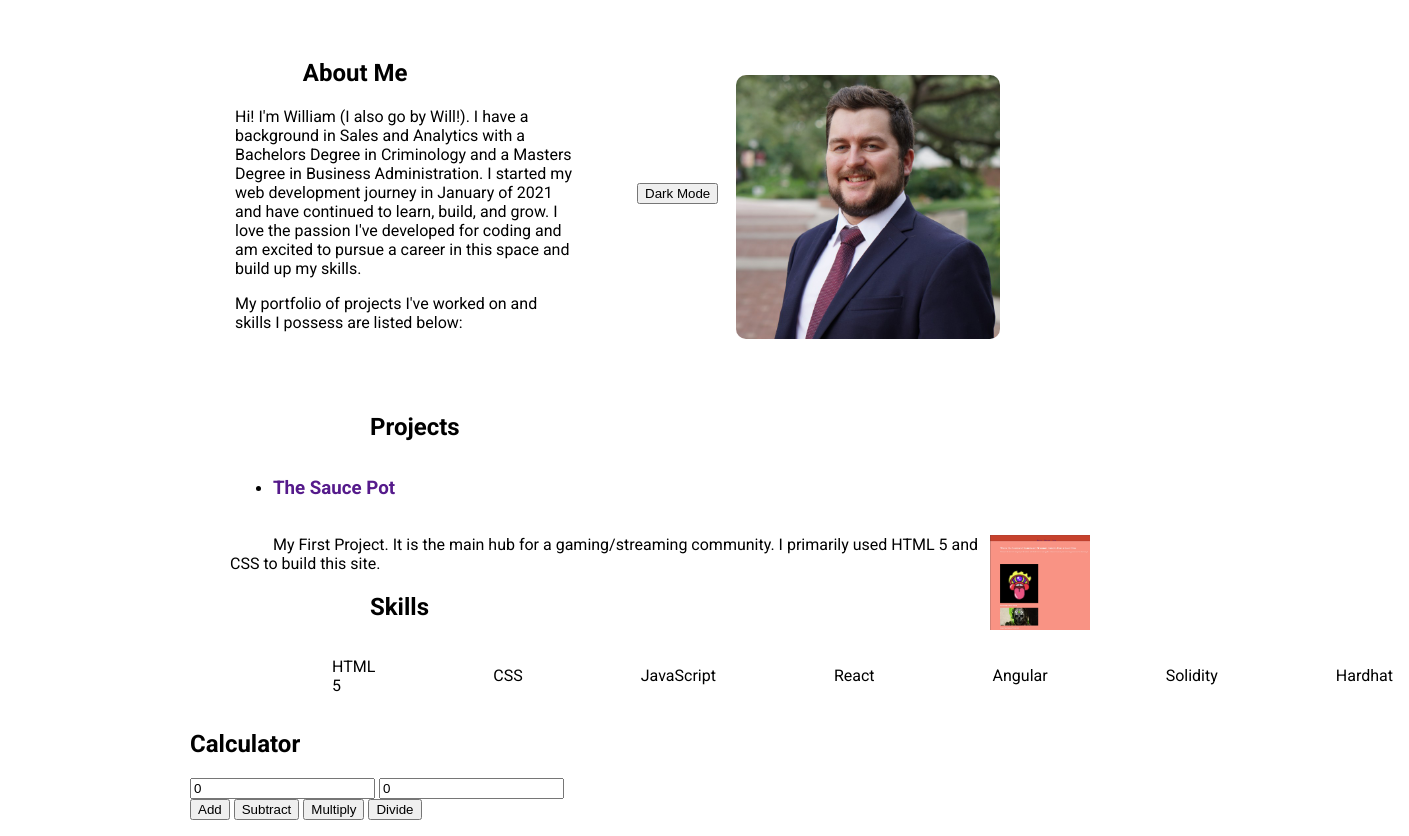
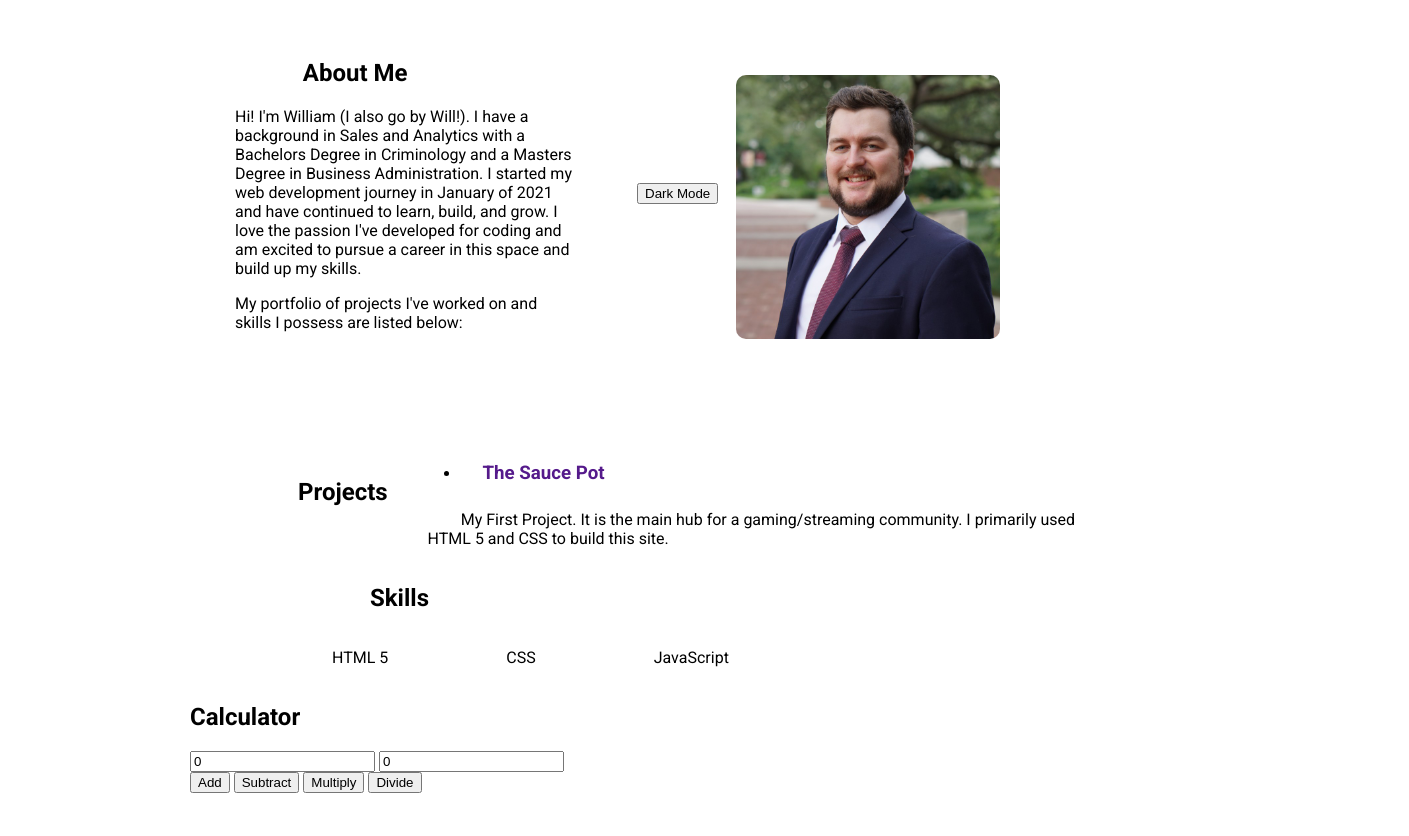
Before and after one commit to Islemarauder/Active-Projects, a plain HTML site: page Portfolio Project/index.html in a window 1280 px wide. Shown: the part 66-902 px from the top of the page, 1409 px wide, since content can reach past the window. After the commit the page ends 875 px from the top, so only its background shows below. Drawn offline with Linux system fonts and the light colour scheme.

Commit message:
Removed Projects Image

```diff
--- a/Portfolio Project/index.html
+++ b/Portfolio Project/index.html
@@ -43,7 +43,6 @@
             <h2>Projects</h2>
             <ul>
                 <li><h3><a href="">The Sauce Pot</a></h3></li>
-                <img src="./resources/images/Sauce Pot Website.png" alt="Picture of My Sauce Pot Project">
                 <span>My First Project. It is the main hub for a gaming/streaming community. I primarily used HTML 5 and CSS to build this site.</span>
             </ul>
         </section>
@@ -55,10 +54,6 @@
                 <li><img src="" alt="">HTML 5</li>
                 <li><img src="" alt="">CSS</li>
                 <li><img src="" alt="">JavaScript</li>
-                <li><img src="" alt="">React</li>
-                <li><img src="" alt="">Angular</li>
-                <li><img src="" alt="">Solidity</li>
-                <li><img src="" alt="">Hardhat</li>
             </ul>
         </section>
 
--- a/Portfolio Project/resources/style.css
+++ b/Portfolio Project/resources/style.css
@@ -88,34 +88,33 @@ nav h2 {
 /* Projects */
 
 #projects {
-    display: inline;
+    display: flex;
     align-items: center;
     margin-top: 3%;
+    width: 100%;
 }
 
 #projects li {
     list-style: disc;
-    width: 50%;
+    width: 25%;
     max-width: 600px;
     margin: 5%;
     line-height: 0.5rem;
+    text-align: center;
 }
 
 
 #projects h2 {
-    margin-left: 20%;
+    margin-left: 12%;
 }
 
 
 #projects span {
-    width: 50%;
+    width: 25%;
     max-width: 600px;
     margin: 5%;
 }
 
-#projects ul {
-    align-items: center;
-}
 
 ul img {
     max-width: 100px;
@@ -127,7 +126,9 @@ ul img {
 
 #skills {
     display: inline;
-    margin-top: 10%;
+    margin-top: 20%;
+    width: 100%;
+    height: 30%;
 }
 
 #skills h2 {
@@ -150,3 +151,9 @@ ul img {
         flex-direction: column;
     }
 }
+
+/* Calculator */
+
+#calculator {
+    height: 30%;
+}
```
